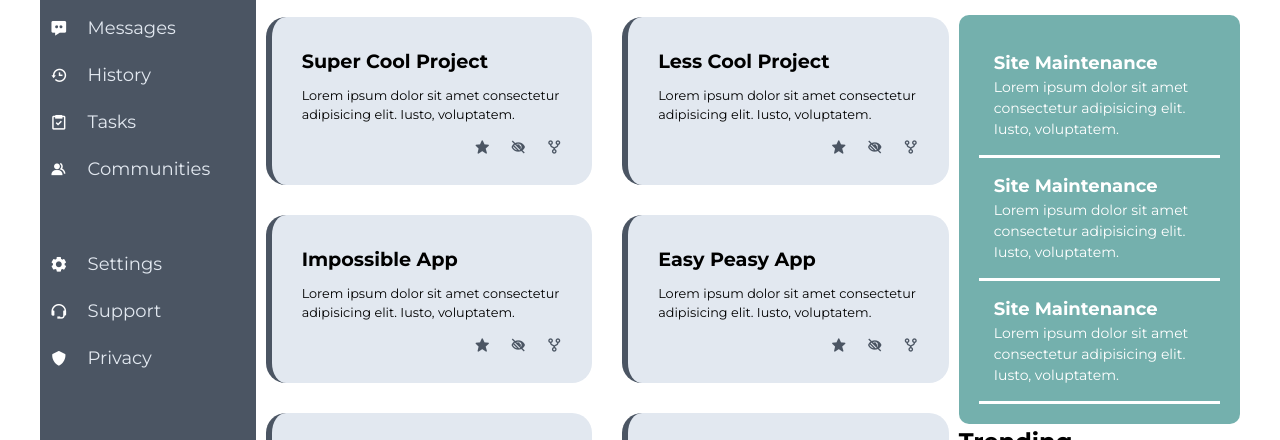
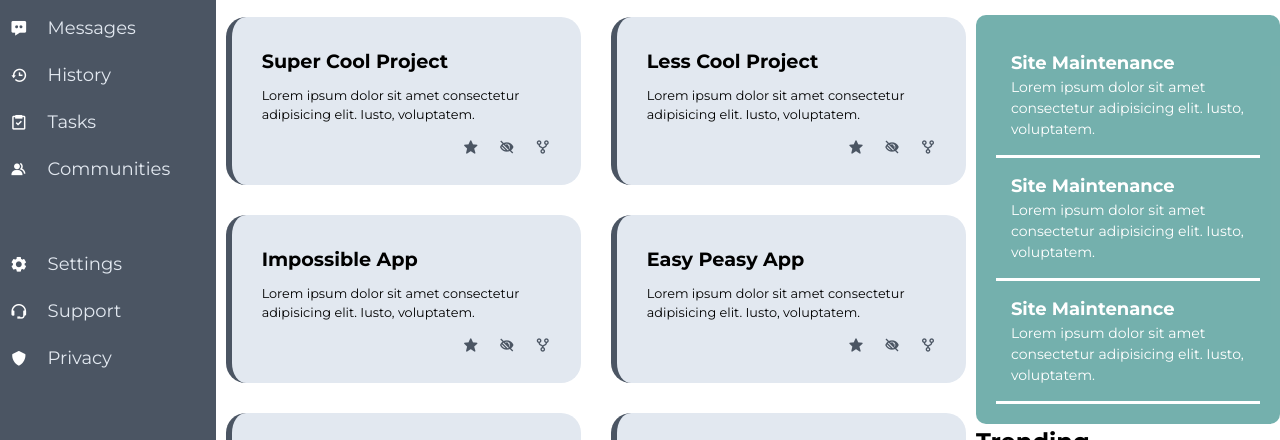
Before and after one commit to armaneousuf/Admin_dashboard, a plain HTML site: page index.html in a window 1280 px wide. Shown: the part 189-629 px from the top of the page. Drawn offline with nearby package versions, Linux system fonts and the light colour scheme.

Commit message:
removed container stuff

```diff
--- a/styles.css
+++ b/styles.css
@@ -57,9 +57,9 @@ i {
 
 /* Layout styles using grid */
 .container {
-  max-width: 1200px;
+  /* max-width: 1200px;
   margin: 0 auto;
-  height: 100%;
+  height: 100%; */
 }
 
 .grid {
```
